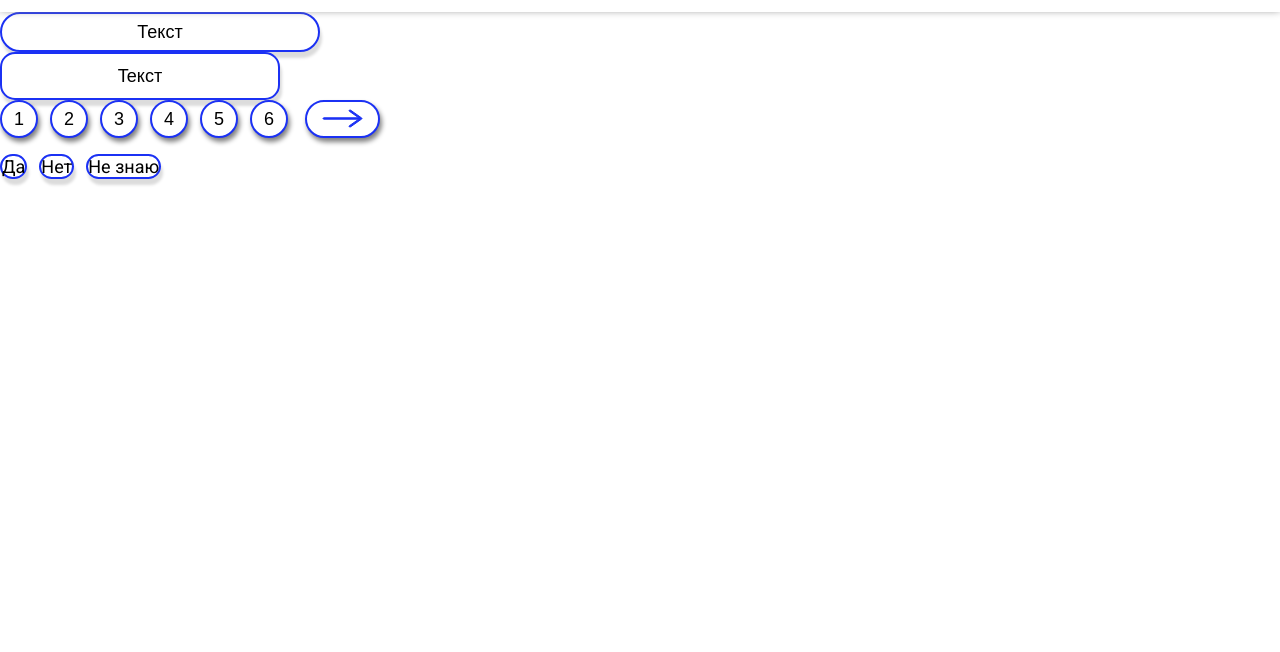
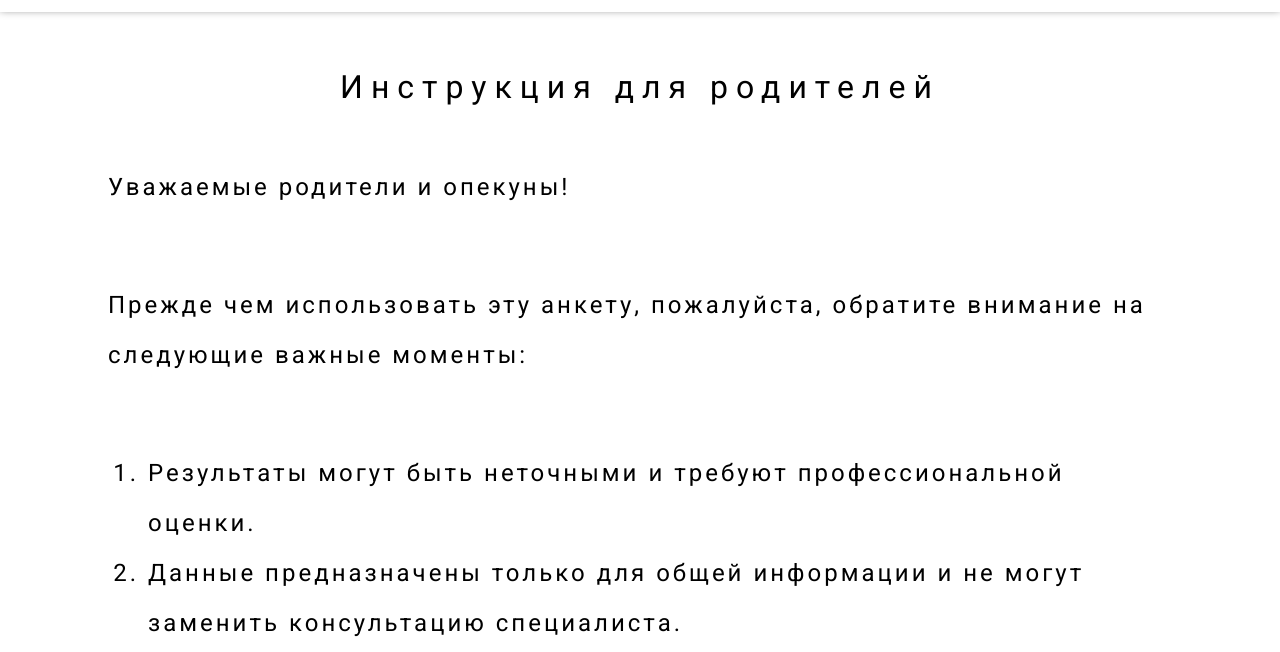
Before and after one commit to Scutun/questionnaireFront, a website: page src/html/index.html in a window 1280 px wide. Shown: the part 148-800 px from the top of the page. Drawn offline with nearby package versions, Linux system fonts and the light colour scheme; files that its build step writes are made by us from their sources.

Commit message:
pages connected

```diff
--- a/src/css/disclaimer.css
+++ b/src/css/disclaimer.css
@@ -21,6 +21,3 @@
     letter-spacing: 3px;
     line-height: 50px;
 }
-.main.disk{
-    height: 100%;
-}
--- a/src/css/main.css
+++ b/src/css/main.css
@@ -1,7 +1,7 @@
 .main {
     background-color: #222222;
     width: 100%;
-    height: 100vh;
+
     display: flex;
     justify-content: center;
 }
--- a/src/html/index.html
+++ b/src/html/index.html
@@ -1,49 +1,41 @@
 <!DOCTYPE html>
-<html lang="en">
+<html lang="ru">
 <head>
-        <meta charset="UTF-8" />
-        <meta name="viewport" content="width=device-width, initial-scale=1.0" />
-        <title>Document</title>
+    <meta charset="UTF-8">
+    <meta name="viewport" content="width=device-width, initial-scale=1.0">
+    <link rel="stylesheet" href="/styles/styles.css">
+    <title>Ознакомьтесь перед прохождением опроса</title>
     <link rel="preconnect" href="https://fonts.googleapis.com">
     <link rel="preconnect" href="https://fonts.gstatic.com" crossorigin>
     <link href="https://fonts.googleapis.com/css2?family=Roboto:ital,wght@0,100;0,300;0,400;0,500;0,700;0,900;1,100;1,300;1,400;1,500;1,700;1,900&display=swap" rel="stylesheet">
-        <link rel="stylesheet" href="/styles/styles.css" />
 </head>
 <body>
     @@include('blocks/header.html')
-        <main class="main">
+    <main class="main disk" >
         <div class="main-content">
-                <div>
-                    <button class="selectedBtn" onclick="window.location.href = './disclaimer.html'">Текст</button>
+
+                <div class="discheader">
+                    Инструкция для родителей
                 </div>
-                <div>
-                    <button class="aproveBtn" onclick="window.location.href ='./adminPage.html'">Teкст</button>
+                <div class="common-text">
+                    Уважаемые родители и опекуны!
                 </div>
-                <div>
-                <div class="pageBtns">
-                    <button class="pageBtn">1</button>
-                    <button class="pageBtn">2</button>
-                    <button class="pageBtn">3</button>
-                    <button class="pageBtn">4</button>
-                    <button class="pageBtn">5</button>
-                    <button class="pageBtn">6</button>
-                    <button class="nextBtn" onclick="window.location.href='./formTitle.html'">
-                        @@include('./blocks/svg-arrow.html')
-                    </button>
+                <div class="common-text">
+                    Прежде чем использовать эту анкету, пожалуйста, обратите внимание на следующие важные моменты:
                 </div>
-                <div class="radio-btns">
-                    <p class="radio-btn">
-                        <input type="radio" id="radio-yes" name="radio-yes-no" value="1">
-                        <label for="radio-yes">Да</label>
-                    </p>
-                    <p class="radio-btn">
-                        <input type="radio" id="radio-no" name="radio-yes-no" value="0">
-                        <label for="radio-no">Нет</label>
-                    </p>
-                    <p class="radio-btn">
-                        <input type="radio" id="radio-ds" name="radio-yes-no" value="2">
-                        <label for="radio-ds">Не знаю</label>
-                    </p>
+                <ol class="common-text">
+                    <li>Результаты могут быть неточными и требуют профессиональной оценки.</li>
+                    <li>Данные предназначены только для общей информации и не могут заменить консультацию специалиста.</li>
+                    <li>Внимательно заполните анкету и следуйте инструкциям.</li>
+                    <li>Исправляйте ошибки и неточности, если таковые имеются.</li>
+                    <li>Если у вас возникнут вопросы или потребуется дополнительная информация, пожалуйста, обратитесь к специалисту.</li>
+                </ol>
+                <div class="common-text">
+                    Благодарим за понимание и желаем успехов в оценке развития вашего ребёнка.
+                </div>
+
+            <div class="disclaimer-Btn-Position">
+                <button class="aproveBtn disc" onclick='window.location.href = "./formTitle.html"'>Продолжить</button>
             </div>
         </div>
         </main>
--- a/src/js/adminLogin.js
+++ b/src/js/adminLogin.js
@@ -16,7 +16,7 @@ function createAdminLogin(event){
     .then(token => {
         console.log(token.allow)
         if(token.allow !=="")
-        window.location.href = "./formTitle.html"
+        window.location.href = "./adminPage.html"
     })
 
 
--- a/src/js/formTitle.js
+++ b/src/js/formTitle.js
@@ -81,8 +81,8 @@ function createFormTtile(event){
             info.gender = "0"
         }
         else info.gender = "1"
+        makeDefaultRadio("sex-text","sex-warning")
     }
-
 
     info.email = document.getElementById("emailInput").value
     info.email === "" ? makeWarnigText("email-text","emailInput","email-warning") : makeDefaultText("email-text","emailInput","email-warning")
@@ -231,7 +231,7 @@ function createFormTtile(event){
     }
     if(info.educaterEducation != 0 && info.educaterAge !== ""){
         document.getElementById("mentor-age").classList.add("default-text")
-
+        return
     }
 
     fetch(`http://26.145.60.29:3000/api/form/create`, {
@@ -242,7 +242,7 @@ function createFormTtile(event){
         }
     })
     console.log(info)
-    // window.location = "/dist/index.html";
+    // window.location.href = "./index.html";
 }
 
 let buttonNext = document.querySelector(".aproveBtn.que-next")
```
Also changed, not shown: src/html/disclaimer.html (deleted, +0 -44 lines). Lines whose indentation alone changed are shown as unchanged.
